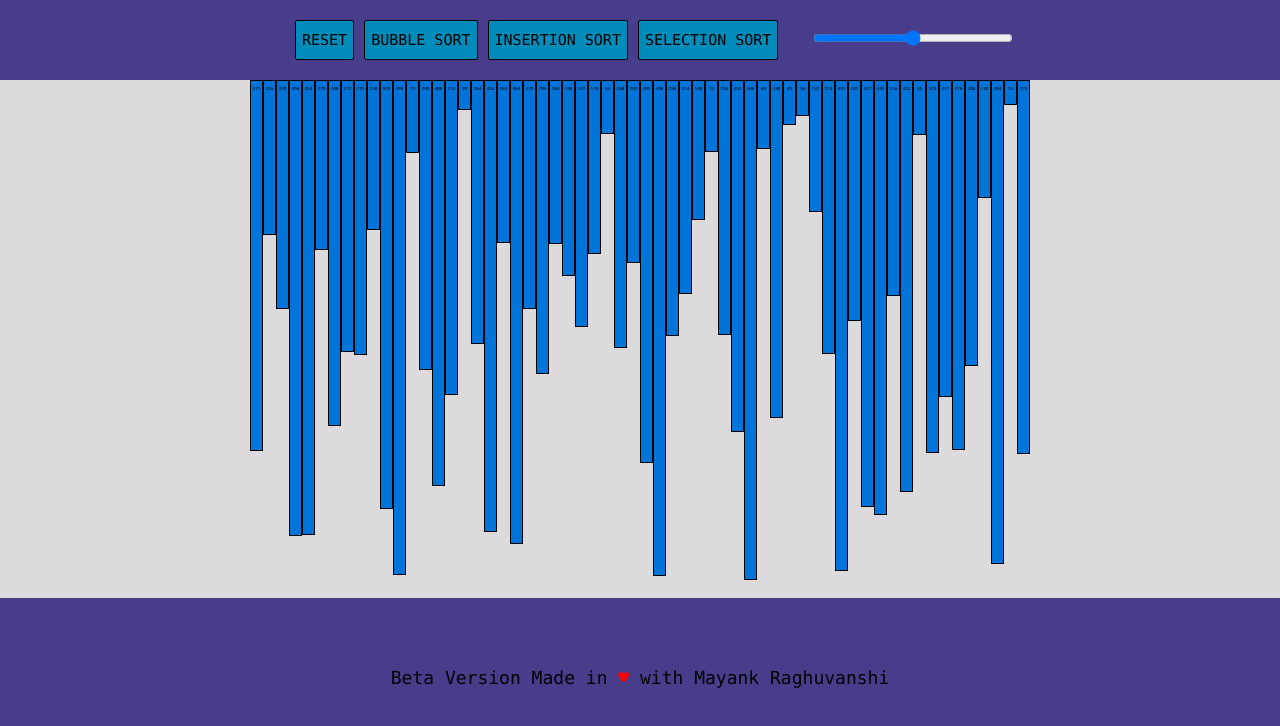
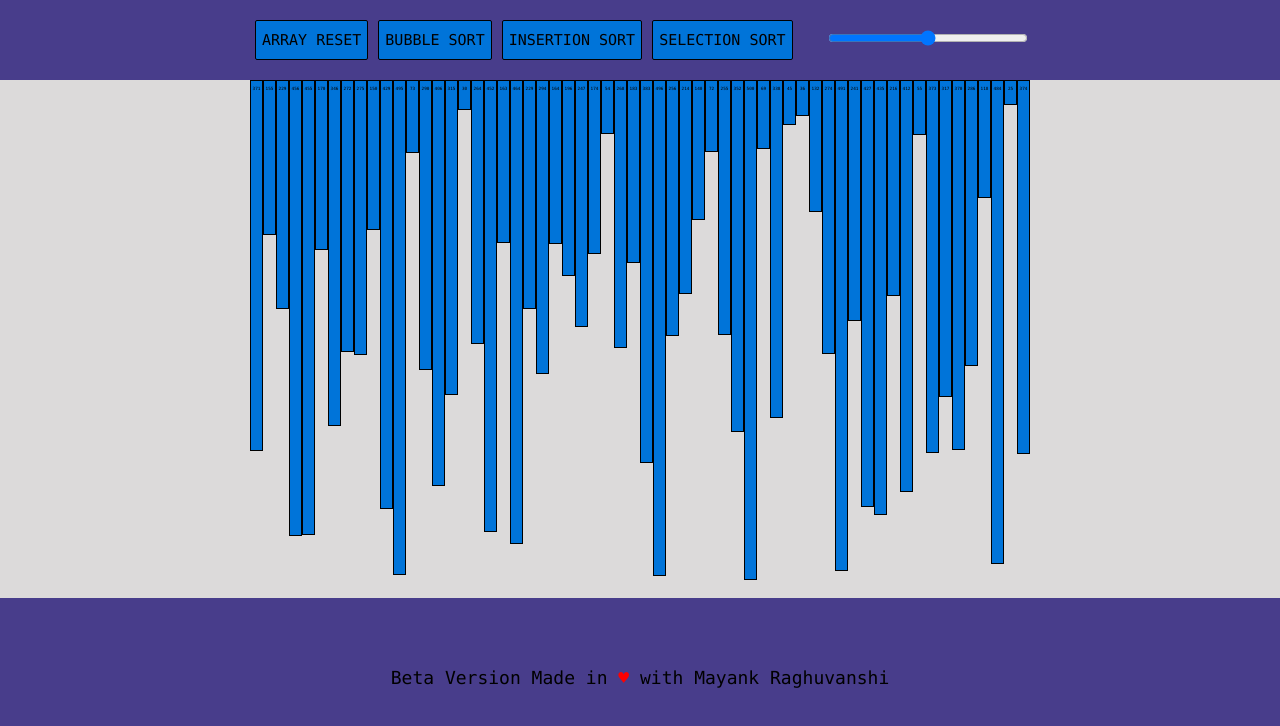
Before and after one commit to mayankraghuwanshi/new_rep, a React (Create React App) app: page / in a window 1280 px wide. Shown: the top 726 px of the page. Built offline with nearby package versions, Linux system fonts and the light colour scheme.

Commit message:
minor changes

```diff
--- a/src/Visualizer/Visualizer.css
+++ b/src/Visualizer/Visualizer.css
@@ -28,7 +28,7 @@
     margin: 5px;
     border-radius: 2px;
     height: 40px;
-    background-color: #008CBA;
+    background-color: rgb(0, 116, 217);;
     /*color : white;*/
     font-size: 15px;
     border-style: none;
--- a/src/Visualizer/Visualizer.js
+++ b/src/Visualizer/Visualizer.js
@@ -1,14 +1,11 @@
 import React, {Component} from 'react';
-import {useState} from "react";
 import './Visualizer.css';
 import bubbleSort from '../Algorithm/bubbleSort'
 import insertionSort from '../Algorithm/insertionSort'
 import selectionSort from '../Algorithm/selectionSort'
 import driver from "./driver"
 
-function print() {
-    console.log("hello")
-}
+
 class Visualizer extends Component {
     constructor(props) {
         super(props);
@@ -65,10 +62,10 @@ class Visualizer extends Component {
         return (
             <div>
                 <div className="Headder">
-                    <div style={{width : "700px" , margin : "auto" }}>
+                    <div style={{width : "780px" , margin : "auto" }}>
                         <input className={"button"}
                                type="button"
-                               value={"Reset"}
+                               value={"Array Reset"}
                                onClick={()=>disable?"":this.resetArray()}
                                style={{cursor : `${disable?"wait":"pointer"}`}}
                         />
```
Also changed, not shown: src/Algorithm/quickSort.js (added).
